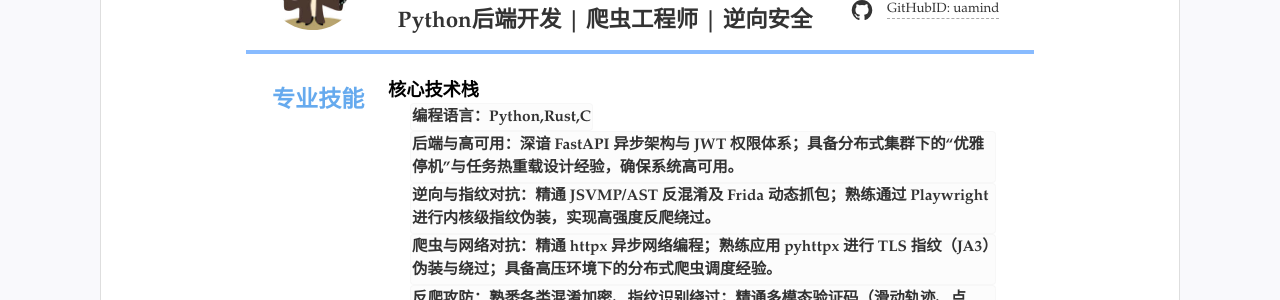
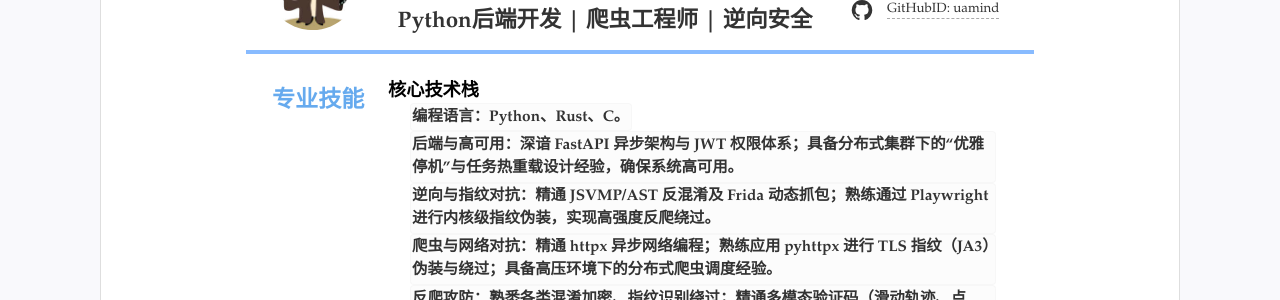
Before and after one commit to uamind/CV, a Jekyll site: the page built from index.html, in a window 1280 px wide and 900 px high. Shown: the part 136-436 px from the top of the window. Built offline with Jekyll 4.4.1, drawn with Linux system fonts in a browser that asks for light colours.

Commit message:
标点修复

```diff
--- a/_data/resume.yml
+++ b/_data/resume.yml
@@ -26,7 +26,7 @@ main:
       - title: 核心技术栈
         summary: "Python, FastAPI, SQLModel, 爬虫/逆向, Pandas, Playwright, 高可用架构, PostgreSQL, Mysql, C, Rust"
         items:
-          - 编程语言：Python,Rust,C
+          - 编程语言：Python、Rust、C。
           - 后端与高可用：深谙 FastAPI 异步架构与 JWT 权限体系；具备分布式集群下的“优雅停机”与任务热重载设计经验，确保系统高可用。
           - 逆向与指纹对抗：精通 JSVMP/AST 反混淆及 Frida 动态抓包；熟练通过 Playwright 进行内核级指纹伪装，实现高强度反爬绕过。
           - 爬虫与网络对抗：精通 httpx 异步网络编程；熟练应用 pyhttpx 进行 TLS 指纹（JA3）伪装与绕过；具备高压环境下的分布式爬虫调度经验。
```
